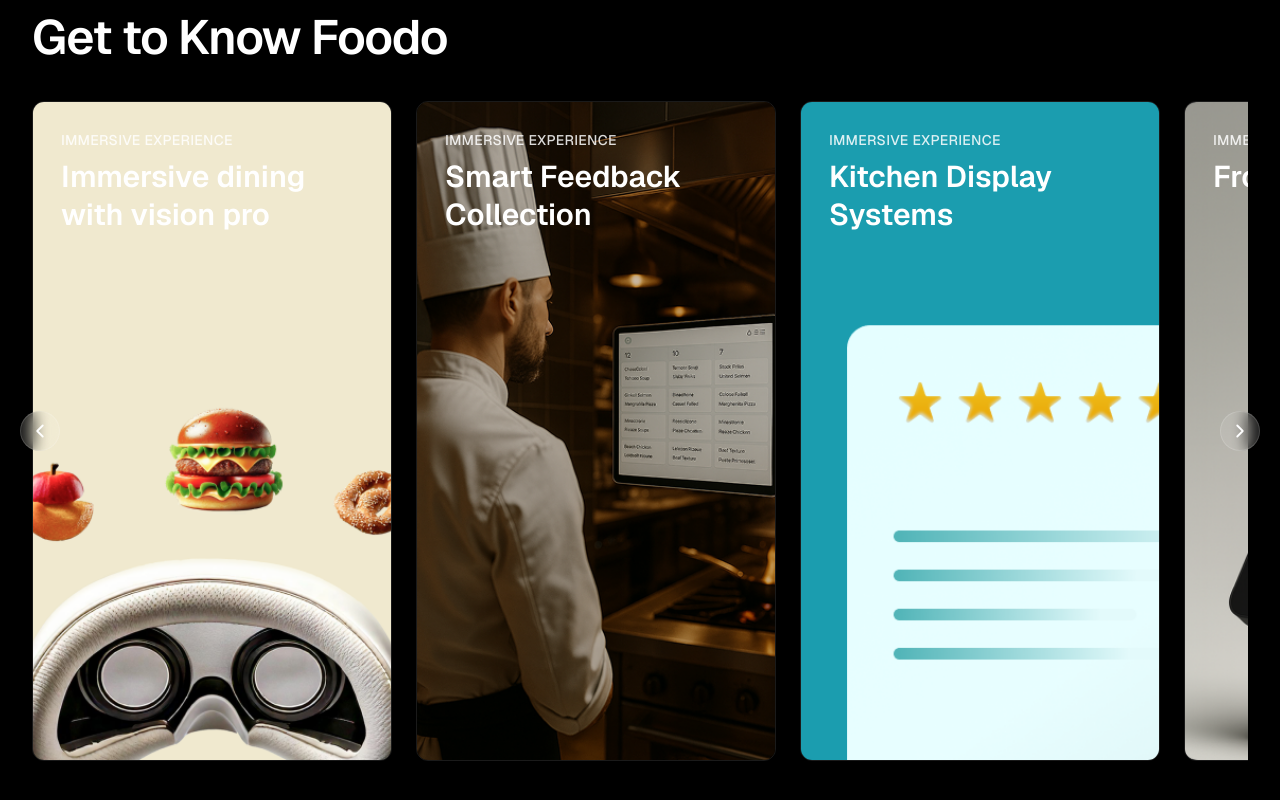
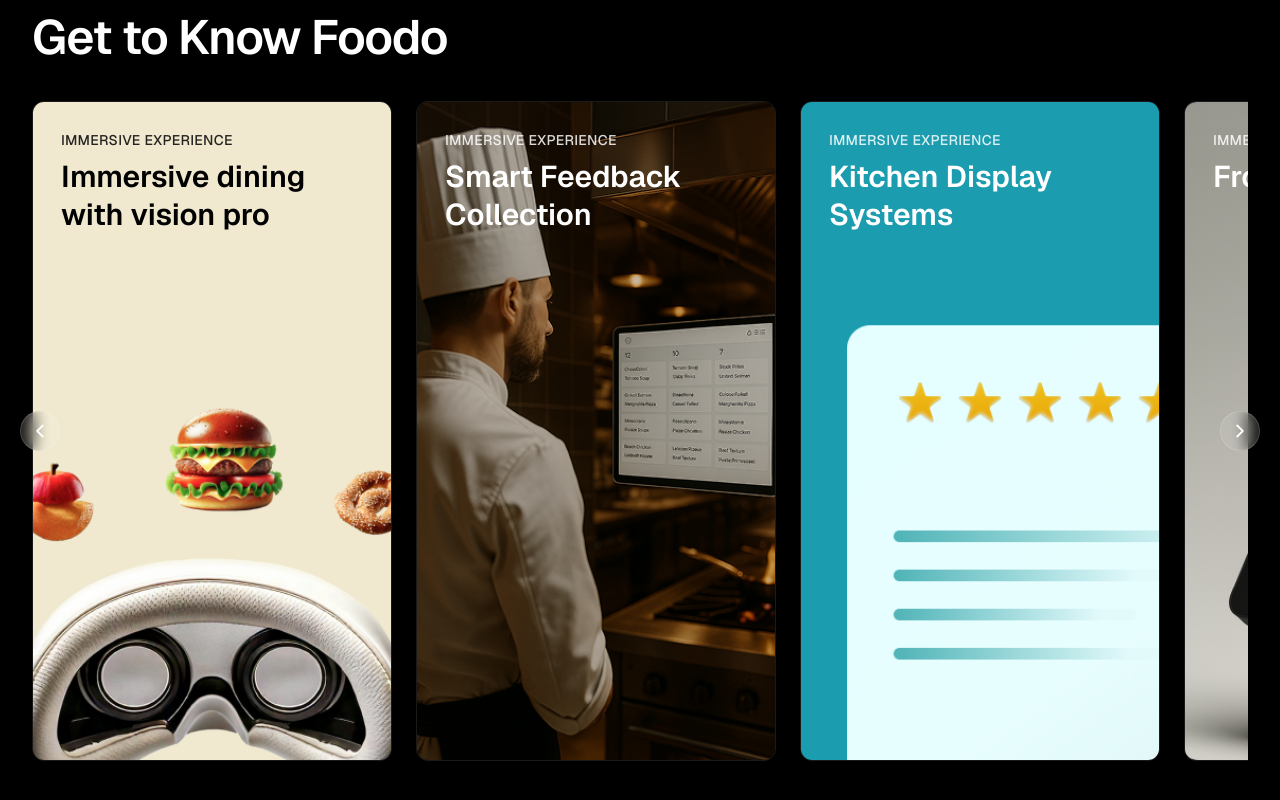
Before and after one commit to webwizzz/foodo, a Next.js app: page / in a window 1280 px wide. Shown: the part 8151-8951 px from the top of the page. Built offline with nearby package versions, Linux system fonts and the light colour scheme.

Commit message:
feat: Add textColor prop to CarouselCard for dynamic text styling in HorizontalCarousel

```diff
--- a/components/CarouselCard.tsx
+++ b/components/CarouselCard.tsx
@@ -8,10 +8,13 @@
   title: string
   image: string
   emphasis?: "light" | "dark"
+  textColor?: "black" | "white"
 }
 
-export default function CarouselCard({ label, title, image, emphasis = "dark" }: CardProps) {
+export default function CarouselCard({ label, title, image, emphasis = "dark", textColor }: CardProps) {
   const light = emphasis === "light"
+  const textClass = textColor === "black" ? "text-black" : "text-white"
+  const labelClass = textColor === "black" ? "text-black/85" : "text-white/85"
   return (
     <article
       className={cn(
@@ -27,11 +30,10 @@
 
       {/* Readability overlay */}
 
-
       <div className="relative z-10 flex h-full flex-col">
         <div className="p-4 sm:p-5 md:p-6 lg:p-7">
-          <p className="text-xs sm:text-sm font-medium tracking-wide uppercase text-white/85">{label}</p>
-          <h3 className="mt-2 max-w-[20ch] text-lg sm:text-xl md:text-2xl lg:text-3xl font-semibold leading-tight text-white">{title}</h3>
+          <p className={cn("text-xs sm:text-sm font-medium tracking-wide uppercase", labelClass)}>{label}</p>
+          <h3 className={cn("mt-2 max-w-[20ch] text-lg sm:text-xl md:text-2xl lg:text-3xl font-semibold leading-tight", textClass)}>{title}</h3>
         </div>
         {/* Spacer region for image focus in lower part */}
         <div className="mt-auto p-4 sm:p-5 md:p-6 lg:p-7" aria-hidden="true" />
--- a/components/HorizontalCarousel.tsx
+++ b/components/HorizontalCarousel.tsx
@@ -134,13 +134,14 @@
       >
         {/* first card gets a ref to compute width for snapping arrows */}
         <div ref={firstCardRef} className="contents">
-          {items.map((item) => (
+          {items.map((item, idx) => (
             <CarouselCard
               key={item.id}
               label={item.label}
               title={item.title}
               image={item.image}
               emphasis={item.emphasis}
+              textColor={idx === 0 ? "black" : undefined}
             />
           ))}
         </div>
```
